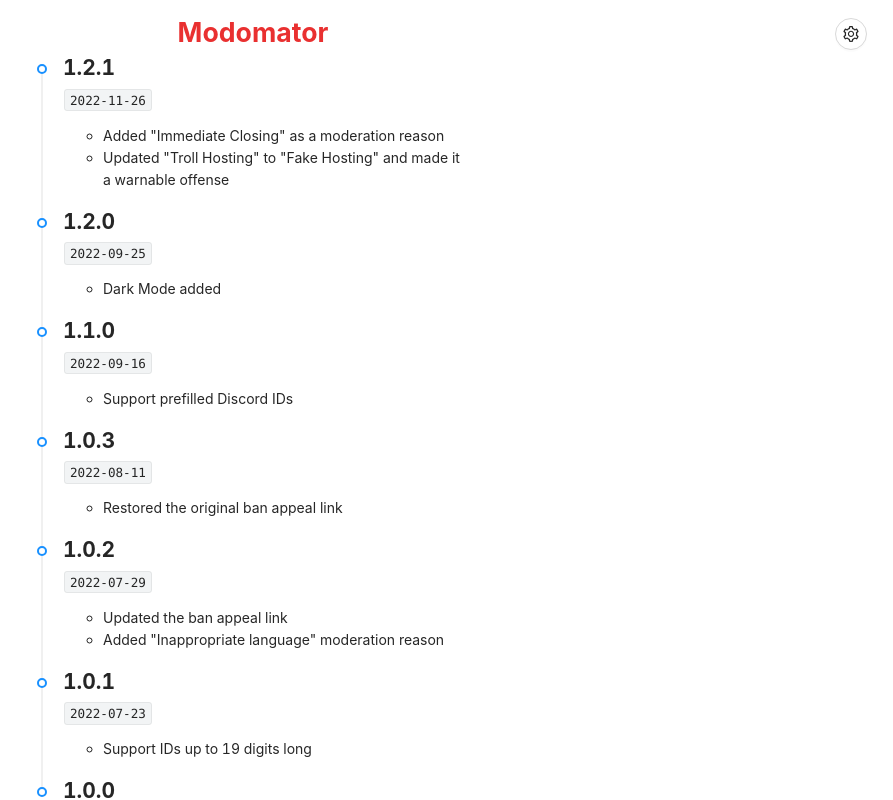
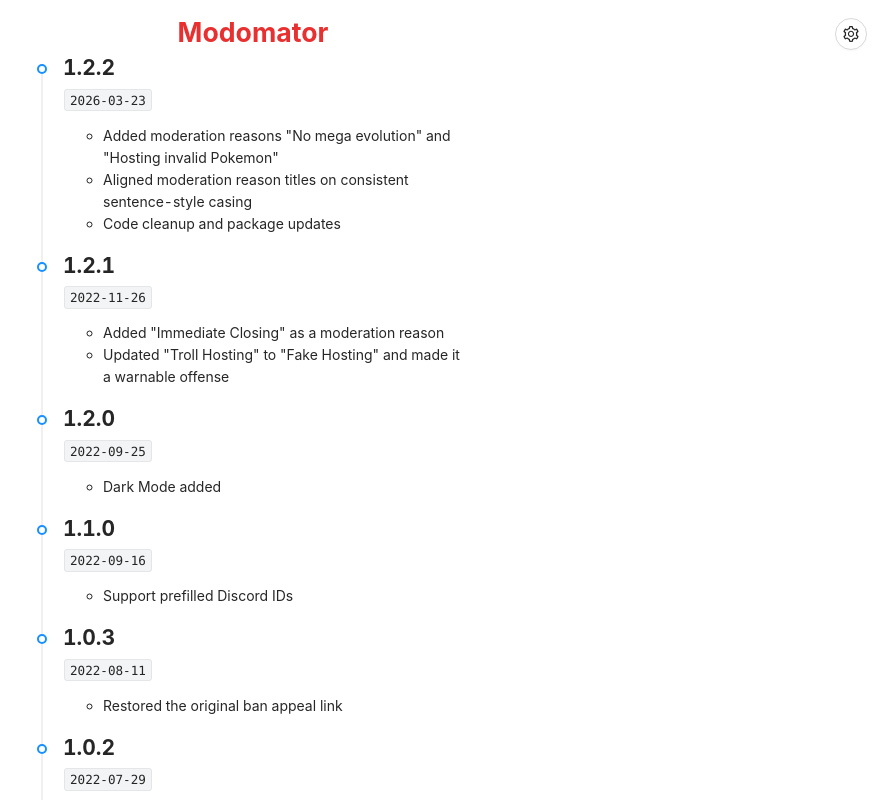
Before and after one commit to POGO-Raiders/modomator, a React (Create React App) app: page /modomator/changelog in a window 1280 px wide. Shown: the top 800 px of the page, without its empty margins (387-1280 px from the left). Built offline with nearby package versions, Linux system fonts and the light colour scheme; what react-css-theme-switcher would draw is missing.

Commit message:
changelog

```diff
--- a/src/ChangeLog.tsx
+++ b/src/ChangeLog.tsx
@@ -10,10 +10,10 @@ const Version = styled.h1({
 
 const DateCode = styled.code`
   margin: 0 1px;
-  padding: .2em .4em;
-  font-size: .9em;
+  padding: 0.2em 0.4em;
+  font-size: 0.9em;
   background: #f2f4f5;
-  border: 1px solid rgba(0,0,0,.06);
+  border: 1px solid rgba(0, 0, 0, 0.06);
   border-radius: 3px;
 `;
 
@@ -53,34 +53,49 @@ type Change = {
 
 const changes: Change[] = [
   {
+    version: "1.2.2",
+    date: "2026-03-23",
+    description: [
+      'Added moderation reasons "No mega evolution" and "Hosting invalid Pokemon"',
+      "Aligned moderation reason titles on consistent sentence-style casing",
+      "Code cleanup and package updates",
+    ],
+  },
+  {
     version: "1.2.1",
     date: "2022-11-26",
-    description: ["Added \"Immediate Closing\" as a moderation reason", "Updated \"Troll Hosting\" to \"Fake Hosting\" and made it a warnable offense"]
+    description: [
+      'Added "Immediate Closing" as a moderation reason',
+      'Updated "Troll Hosting" to "Fake Hosting" and made it a warnable offense',
+    ],
   },
   {
     version: "1.2.0",
     date: "2022-09-25",
-    description: ["Dark Mode added"]
+    description: ["Dark Mode added"],
   },
   {
     version: "1.1.0",
     date: "2022-09-16",
-    description: ["Support prefilled Discord IDs"]
+    description: ["Support prefilled Discord IDs"],
   },
   {
     version: "1.0.3",
     date: "2022-08-11",
-    description: ["Restored the original ban appeal link"]
+    description: ["Restored the original ban appeal link"],
   },
   {
     version: "1.0.2",
     date: "2022-07-29",
-    description: ["Updated the ban appeal link", "Added \"Inappropriate language\" moderation reason"]
+    description: [
+      "Updated the ban appeal link",
+      'Added "Inappropriate language" moderation reason',
+    ],
   },
   {
     version: "1.0.1",
     date: "2022-07-23",
-    description: ["Support IDs up to 19 digits long"]
+    description: ["Support IDs up to 19 digits long"],
   },
   {
     version: "1.0.0",
```
Also changed, not shown: 1 other file (tests, documents, lock files or other folders).
